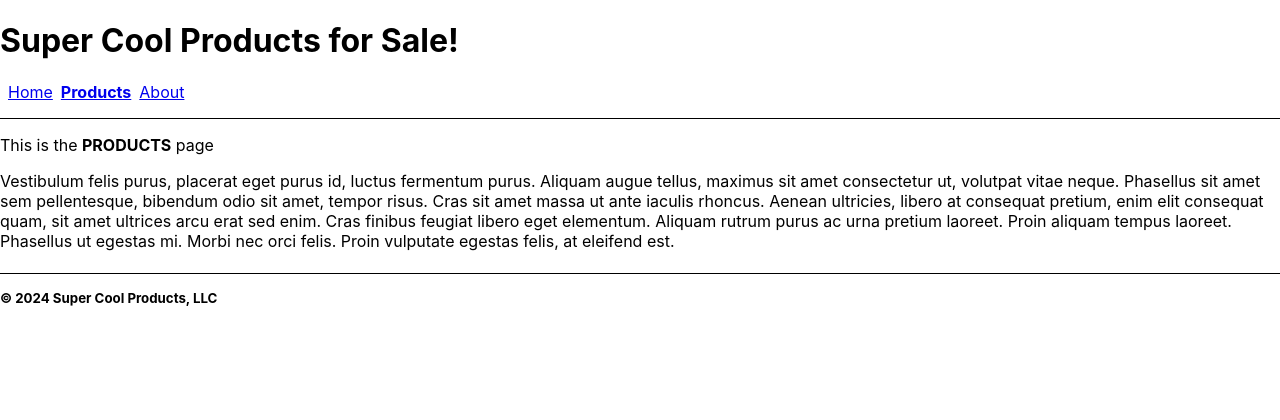
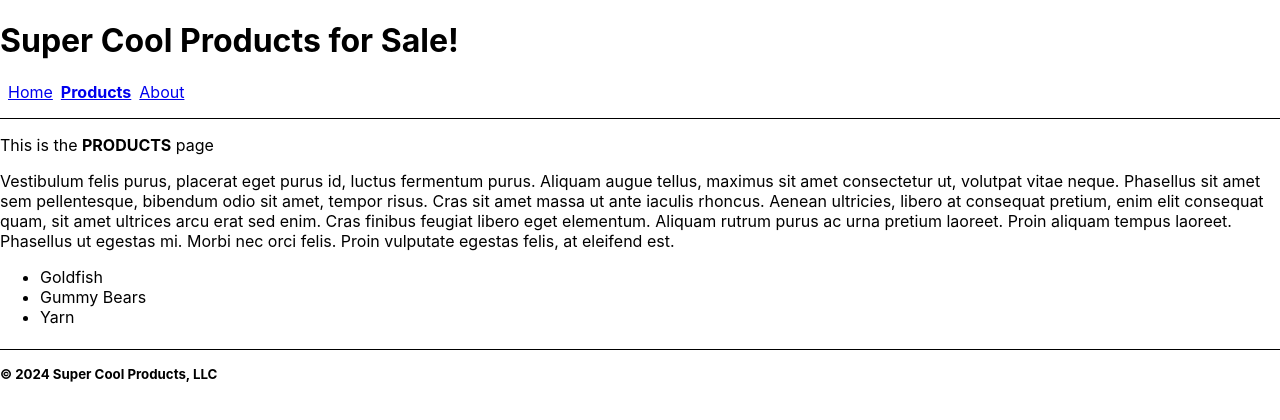
Before and after one commit to kbauer17/react-router-demo, a React (Create React App) app: page /products in a window 1280 px wide. Shown: the top 420 px of the page. Built offline with nearby package versions, Linux system fonts and the light colour scheme.

Commit message:
[1.11] props

```diff
--- a/src/App.js
+++ b/src/App.js
@@ -4,6 +4,12 @@
 import Products from './components/Products';
 
 function App() {
+  const products = [
+    { id: 1, name: 'Goldfish', price: 1.99 },
+    { id: 2, name: 'Gummy Bears', price: 2.99 },
+    { id: 3, name: 'Yarn', price: 3.99 }
+  ];
+
   const style = ({ isActive }) => ({
     paddingLeft: '.5rem',
     fontWeight: isActive ? 'bold' : 'normal',
@@ -23,7 +29,7 @@
       <Routes>
         <Route index element={<Home />} />
         <Route path="home" element={<Home />} />
-        <Route path="products" element={<Products />} />
+        <Route path="products" element={<Products products={products} />} />
         <Route path="about" element={<About />} />
         <Route path="*" element={<NoMatch />} />
       </Routes>
--- a/src/components/Products.jsx
+++ b/src/components/Products.jsx
@@ -1,12 +1,20 @@
-function Products() {
+function Products(props) {
+    const { products } = props;
     return (
       <div>
         This is the <strong>PRODUCTS</strong> page
         <p>
         Vestibulum felis purus, placerat eget purus id, luctus fermentum purus. Aliquam augue tellus, maximus sit amet consectetur ut, volutpat vitae neque. Phasellus sit amet sem pellentesque, bibendum odio sit amet, tempor risus. Cras sit amet massa ut ante iaculis rhoncus. Aenean ultricies, libero at consequat pretium, enim elit consequat quam, sit amet ultrices arcu erat sed enim. Cras finibus feugiat libero eget elementum. Aliquam rutrum purus ac urna pretium laoreet. Proin aliquam tempus laoreet. Phasellus ut egestas mi. Morbi nec orci felis. Proin vulputate egestas felis, at eleifend est.
         </p>
+        <ul>
+          { products.map(p =>
+            <li key={p.id}>
+              { p.name }
+            </li>
+          )}
+        </ul>
       </div>
     );
   }
 
-  export default Products;
+    export default Products;
```
